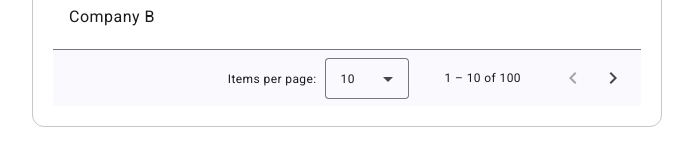
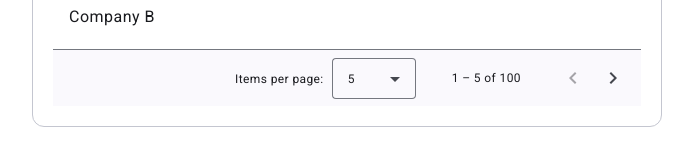
Before and after one commit to jdoch/asset-management-app, an Angular app in the folder frontend/: page / in a window 1280 px wide. Shown: the part 145-305 px from the top of the page, without its empty margins (293-986 px from the left). Built offline with nearby package versions, Linux system fonts and the light colour scheme.

Commit message:
Get companies count from service

```diff
--- a/frontend/src/app/company-list/company-list.component.html
+++ b/frontend/src/app/company-list/company-list.component.html
@@ -12,8 +12,8 @@
   </div>
   <mat-divider></mat-divider>
   <div>
-    <mat-paginator [length]="100"
-                   [pageSize]="10"
+    <mat-paginator [length]="length"
+                   [pageSize]="5"
                    [pageSizeOptions]="[5, 10, 25, 100]"
                    aria-label="Select page">
     </mat-paginator>
--- a/frontend/src/app/company-list/company-list.component.ts
+++ b/frontend/src/app/company-list/company-list.component.ts
@@ -25,10 +25,12 @@ import {CompanyService} from "../service/company.service";
 })
 export class CompanyListComponent implements OnInit {
   companies: CompanyDto[] = [];
+  length = 100;
 
   constructor(private companyService: CompanyService) { }
 
   ngOnInit(): void {
     this.companies = this.companyService.getAllCompanies();
+    this.length = this.companyService.getAmountOfCompanies();
   }
 }
--- a/frontend/src/app/service/company.service.ts
+++ b/frontend/src/app/service/company.service.ts
@@ -11,4 +11,8 @@ export class CompanyService {
   getAllCompanies(): CompanyDto[] {
     return [{ id: '12345', name: 'Company A'}, { id: '12345', name: 'Company B'}];
   }
+
+  getAmountOfCompanies(): number {
+    return 100;
+  }
 }
```
